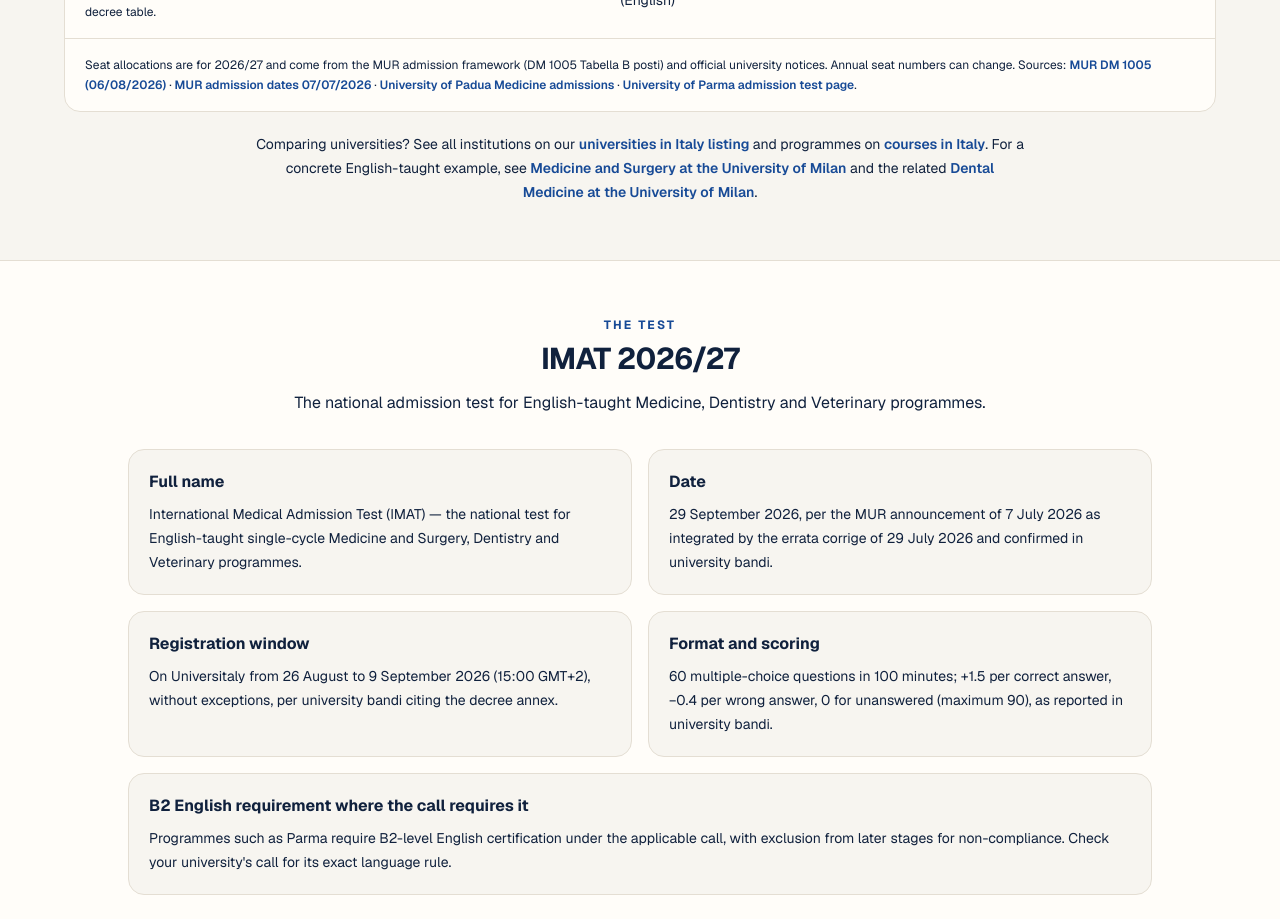
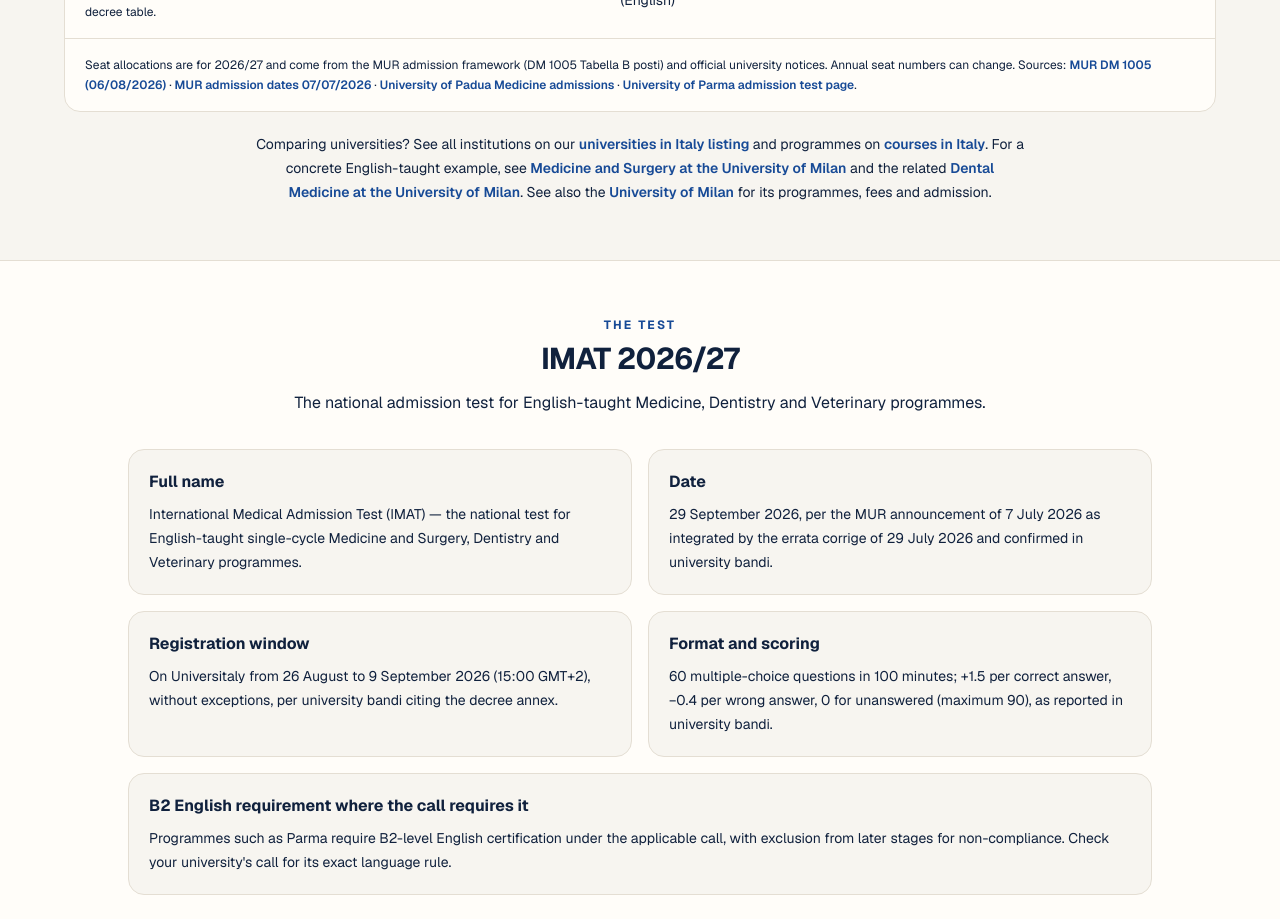
Before and after one commit to mayankjaat-45/European_Dreams, a Next.js app in the folder frontend/: page /medicine-in-italy in a window 1280 px wide. Shown: the part 4100-5019 px from the top of the page. Built offline with nearby package versions, Linux system fonts and the light colour scheme; no server answers; a web font is replaced by a local one.

Commit message:
SEO: Add University of Milan internal authority links

```diff
--- a/frontend/src/app/cost-of-studying-in-italy/page.jsx
+++ b/frontend/src/app/cost-of-studying-in-italy/page.jsx
@@ -572,7 +572,12 @@
                     scope="row"
                     className="px-5 py-4 font-semibold text-[var(--foreground)]"
                   >
-                    University of Milan
+                    <Link
+                      href="/universities/university-of-milan"
+                      className="font-semibold text-[var(--primary)] hover:underline"
+                    >
+                      University of Milan
+                    </Link>
                   </th>
                   <td className="px-5 py-4 text-[var(--muted-foreground)]">
                     First instalment €146 (€130 regional tax + €16 stamp).
--- a/frontend/src/app/english-taught-courses-in-italy/page.jsx
+++ b/frontend/src/app/english-taught-courses-in-italy/page.jsx
@@ -1140,7 +1140,12 @@
                       scope="row"
                       className="px-5 py-4 font-semibold text-[var(--foreground)]"
                     >
-                      University of Milan
+                      <Link
+                        href="/universities/university-of-milan"
+                        className="font-semibold text-[var(--primary)] hover:underline"
+                      >
+                        University of Milan
+                      </Link>
                     </th>
                     <td className="px-5 py-4 text-[var(--muted-foreground)]">
                       Per-course B1/B2 with certificate-or-test model
--- a/frontend/src/app/medicine-in-italy/page.jsx
+++ b/frontend/src/app/medicine-in-italy/page.jsx
@@ -541,8 +541,15 @@
             >
               Dental Medicine at the University of Milan
             </Link>
-            .
-          </p>
+            . See also the{" "}
+            <Link
+              href="/universities/university-of-milan"
+              className="font-semibold text-[var(--primary)] hover:underline"
+            >
+              University of Milan
+            </Link>{" "}
+            for its programmes, fees and admission.
+            </p>
         </section>
 
         {/* IMAT */}
```
